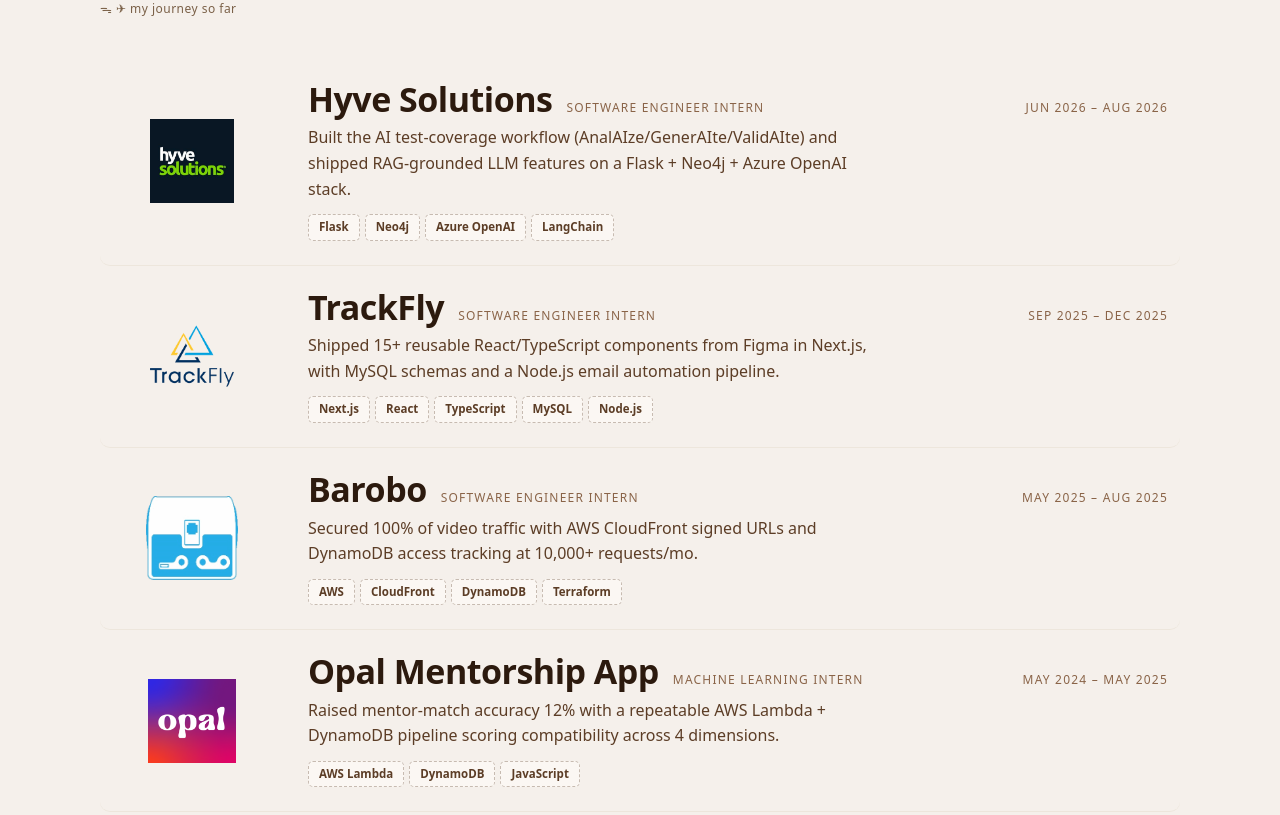
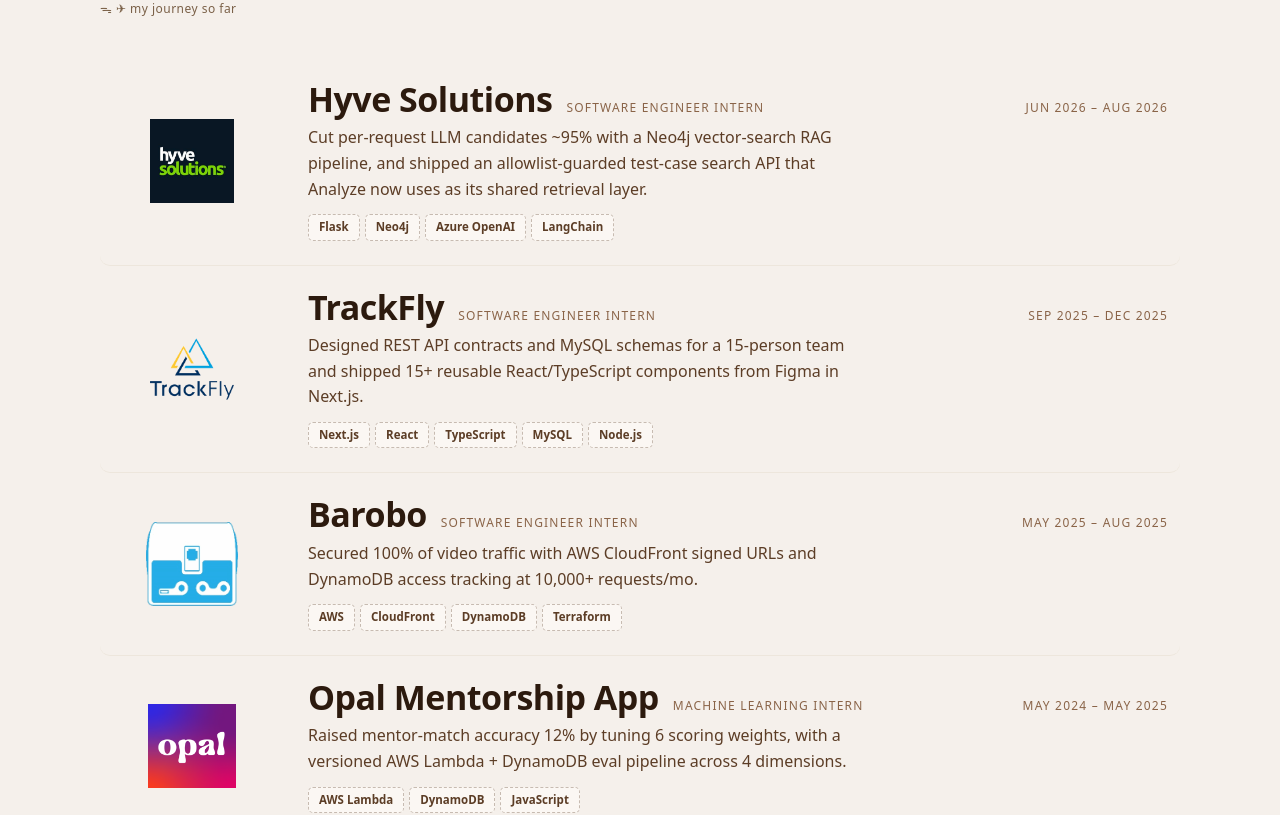
Before and after one commit to chengjcrystal/portfolio, a Next.js app: page / in a window 1280 px wide. Shown: the part 1860-2675 px from the top of the page. Built offline with nearby package versions, Linux system fonts and the light colour scheme.

Commit message:
update resume and experience copy

```diff
--- a/src/app/page.tsx
+++ b/src/app/page.tsx
@@ -22,6 +22,8 @@
       { name: "Bootstrap", icon: "devicon-bootstrap-plain colored" },
       { name: "Tailwind", icon: "devicon-tailwindcss-original colored" },
       { name: "REST APIs", icon: "ti ti-api", fallback: true },
+      { name: "vLLM", icon: "ti ti-bolt", fallback: true },
+      { name: "Triton", icon: "ti ti-cpu", fallback: true },
     ],
   },
   {
@@ -35,6 +37,8 @@
       { name: "Git", icon: "devicon-git-plain colored" },
       { name: "Linux", icon: "devicon-linux-plain colored" },
       { name: "Docker", icon: "devicon-docker-plain colored" },
+      { name: "Kubernetes", icon: "devicon-kubernetes-plain colored" },
+      { name: "Prometheus", icon: "devicon-prometheus-original colored" },
       { name: "Jenkins", icon: "devicon-jenkins-plain colored" },
       { name: "Terraform", icon: "devicon-terraform-plain colored" },
       { name: "Postman", icon: "devicon-postman-plain colored" },
@@ -162,9 +166,9 @@
                 <span className="exp-date-full">Jun 2026 – Aug 2026</span>
               </div>
               <p className="exp-desc">
-                Built the AI test-coverage workflow (AnalAIze/GenerAIte/ValidAIte)
-                and shipped RAG-grounded LLM features on a Flask + Neo4j +
-                Azure OpenAI stack.
+                Cut per-request LLM candidates ~95% with a Neo4j vector-search RAG
+                pipeline, and shipped an allowlist-guarded test-case search API
+                that Analyze now uses as its shared retrieval layer.
               </p>
               <div className="chip-row">
                 <span className="chip">Flask</span>
@@ -185,8 +189,8 @@
                 <span className="exp-date-full">Sep 2025 – Dec 2025</span>
               </div>
               <p className="exp-desc">
-                Shipped 15+ reusable React/TypeScript components from Figma in
-                Next.js, with MySQL schemas and a Node.js email automation pipeline.
+                Designed REST API contracts and MySQL schemas for a 15-person team and
+                shipped 15+ reusable React/TypeScript components from Figma in Next.js.
               </p>
               <div className="chip-row">
                 <span className="chip">Next.js</span>
@@ -230,8 +234,8 @@
                 <span className="exp-date-full">May 2024 – May 2025</span>
               </div>
               <p className="exp-desc">
-                Raised mentor-match accuracy 12% with a repeatable AWS Lambda +
-                DynamoDB pipeline scoring compatibility across 4 dimensions.
+                Raised mentor-match accuracy 12% by tuning 6 scoring weights, with a
+                versioned AWS Lambda + DynamoDB eval pipeline across 4 dimensions.
               </p>
               <div className="chip-row">
                 <span className="chip">AWS Lambda</span>
```
Also changed, not shown: 1 other file (tests, documents, lock files or other folders).
